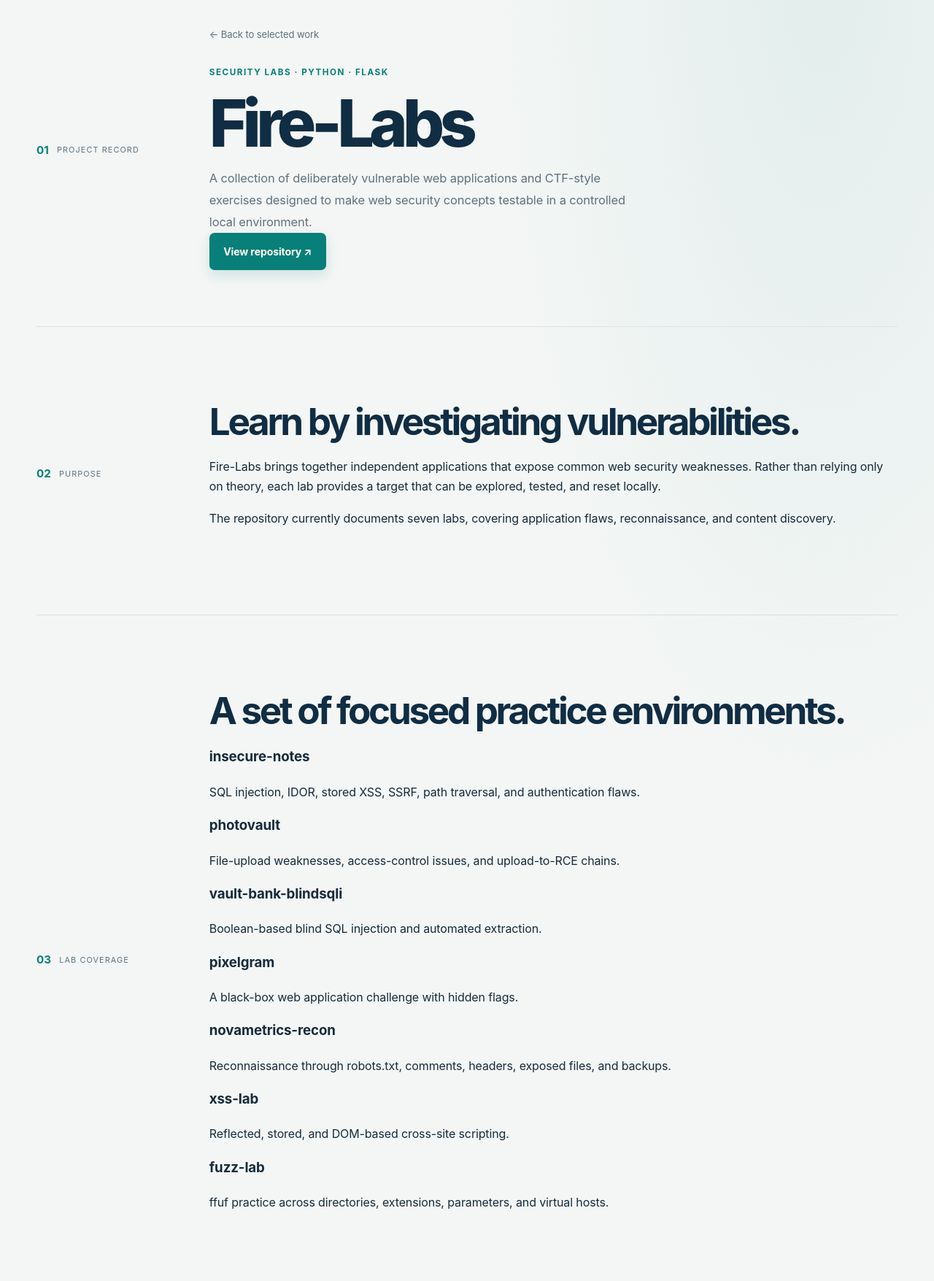
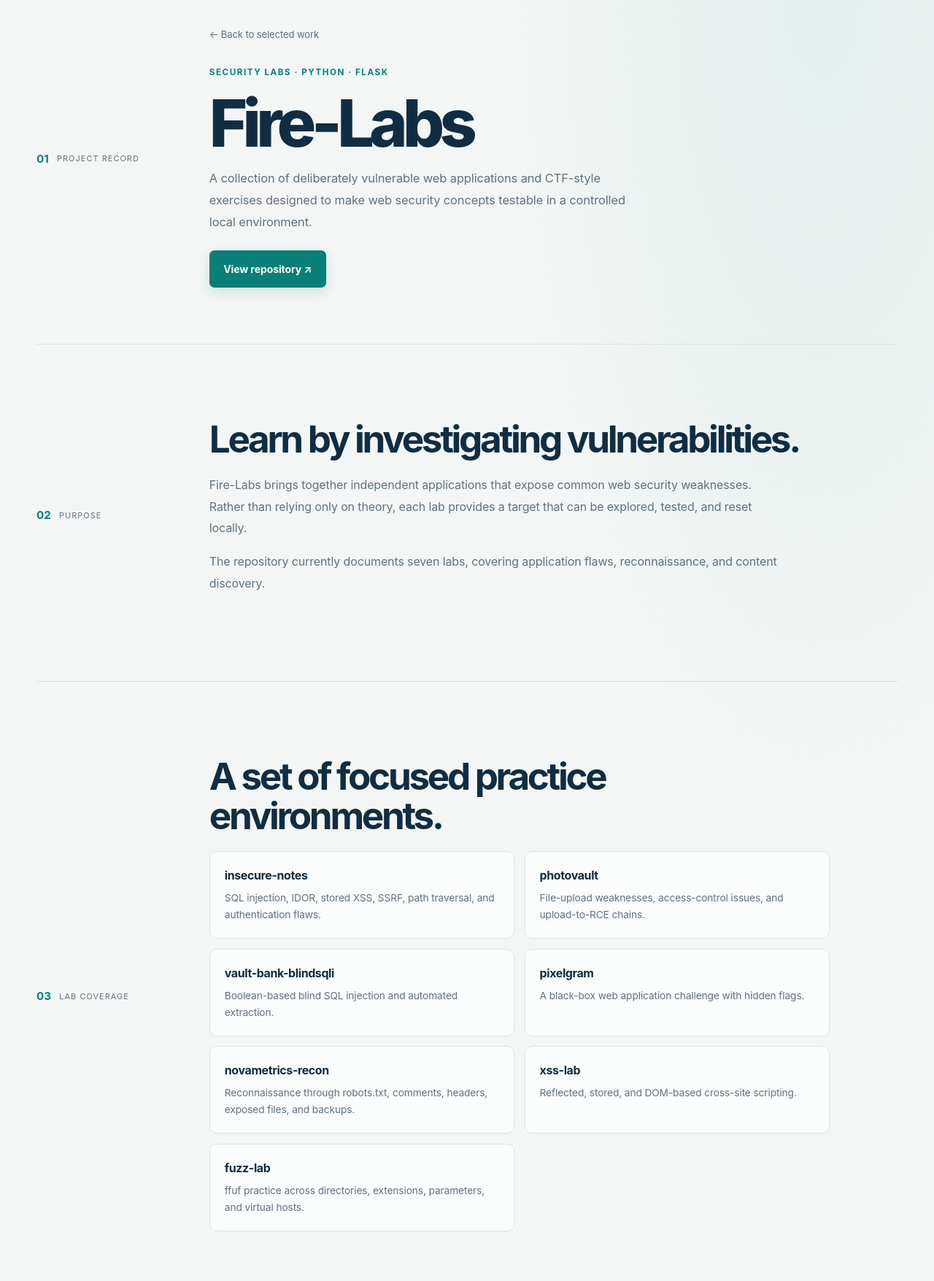
Before and after one commit to ZProtons/zprotons.github.io, a PHP site: page /projects/fire-labs.html in a window 1280 px wide. Shown: the part 165-1920 px from the top of the page at 73% size. Run offline with PHP 8.4, Linux system fonts and the light colour scheme.

Commit message:
Style project case studies and portfolio focus panels

```diff
--- a/styles.css
+++ b/styles.css
@@ -915,3 +915,32 @@ a:hover { color: var(--teal); }
     justify-self: start;
   }
 }
+
+
+/* ── Project case studies, writing index, and current focus ───── */
+.project-detail-links { display:flex; flex-wrap:wrap; gap:.7rem; margin-top:1.5rem; }
+.project-detail-content { max-width:850px; }
+.project-detail-content > p { max-width:780px; color:var(--muted); line-height:1.85; }
+.detail-list { display:grid; grid-template-columns:repeat(2,minmax(0,1fr)); gap:.85rem; }
+.detail-list article, .focus-grid article {
+  padding:1.2rem 1.25rem;
+  border:1px solid var(--line);
+  border-radius:10px;
+  background:rgba(255,255,255,.72);
+}
+.detail-list h3, .focus-grid h3 { margin:0 0 .35rem; color:var(--navy); font-size:1rem; font-weight:730; letter-spacing:-.025em; }
+.detail-list p, .focus-grid p { margin:0; color:var(--muted); font-size:.86rem; line-height:1.7; }
+.detail-list a { display:inline-block; margin-top:.65rem; color:var(--teal); font-size:.8rem; font-weight:700; }
+.detail-steps { display:grid; gap:.7rem; padding-left:1.35rem; color:var(--muted); }
+.detail-steps li { padding-left:.25rem; line-height:1.75; }
+.detail-note { margin-top:1.2rem; padding:1rem 1.1rem; border-left:3px solid var(--teal); background:rgba(255,255,255,.62); }
+.detail-tags { display:flex; flex-wrap:wrap; gap:.55rem; margin:1rem 0; }
+.detail-tags span { padding:.35rem .65rem; border:1px solid #d8e6e2; border-radius:6px; background:#f0f7f5; color:#24645f; font-size:.76rem; }
+.focus-grid { display:grid; grid-template-columns:repeat(3,minmax(0,1fr)); gap:.85rem; }
+.focus-index { display:block; margin-bottom:.9rem; color:var(--teal); font-size:.68rem; font-weight:800; letter-spacing:.12em; }
+.not-found { min-height:100vh; display:flex; flex-direction:column; align-items:flex-start; justify-content:center; }
+.not-found h1 { margin:0 0 .8rem; color:var(--navy); font-size:clamp(2.8rem,7vw,5rem); letter-spacing:-.07em; line-height:1; }
+.not-found > p:not(.eyebrow) { max-width:540px; margin-bottom:1.5rem; color:var(--muted); }
+@media(max-width:760px) {
+  .detail-list, .focus-grid { grid-template-columns:1fr; }
+}
```
